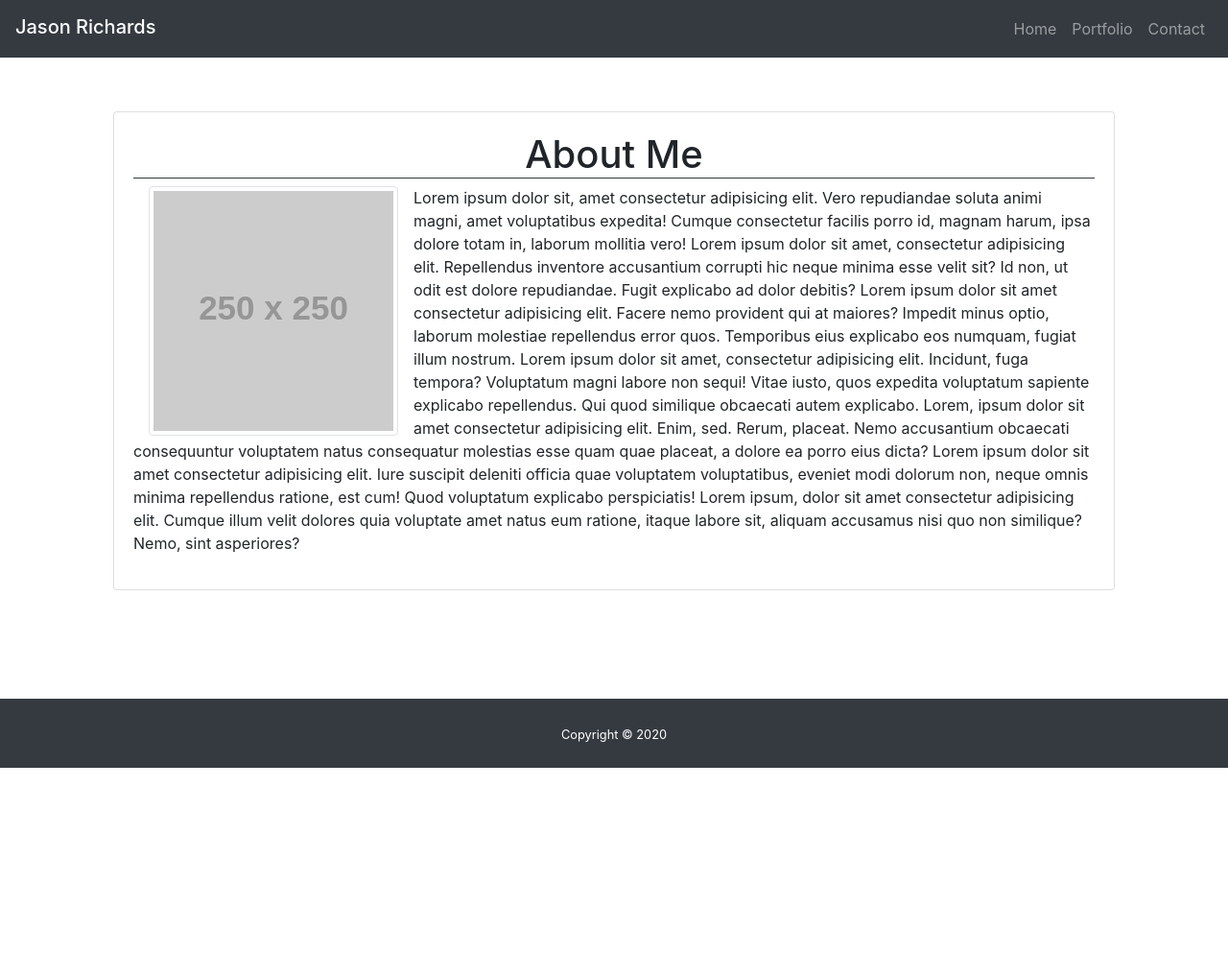
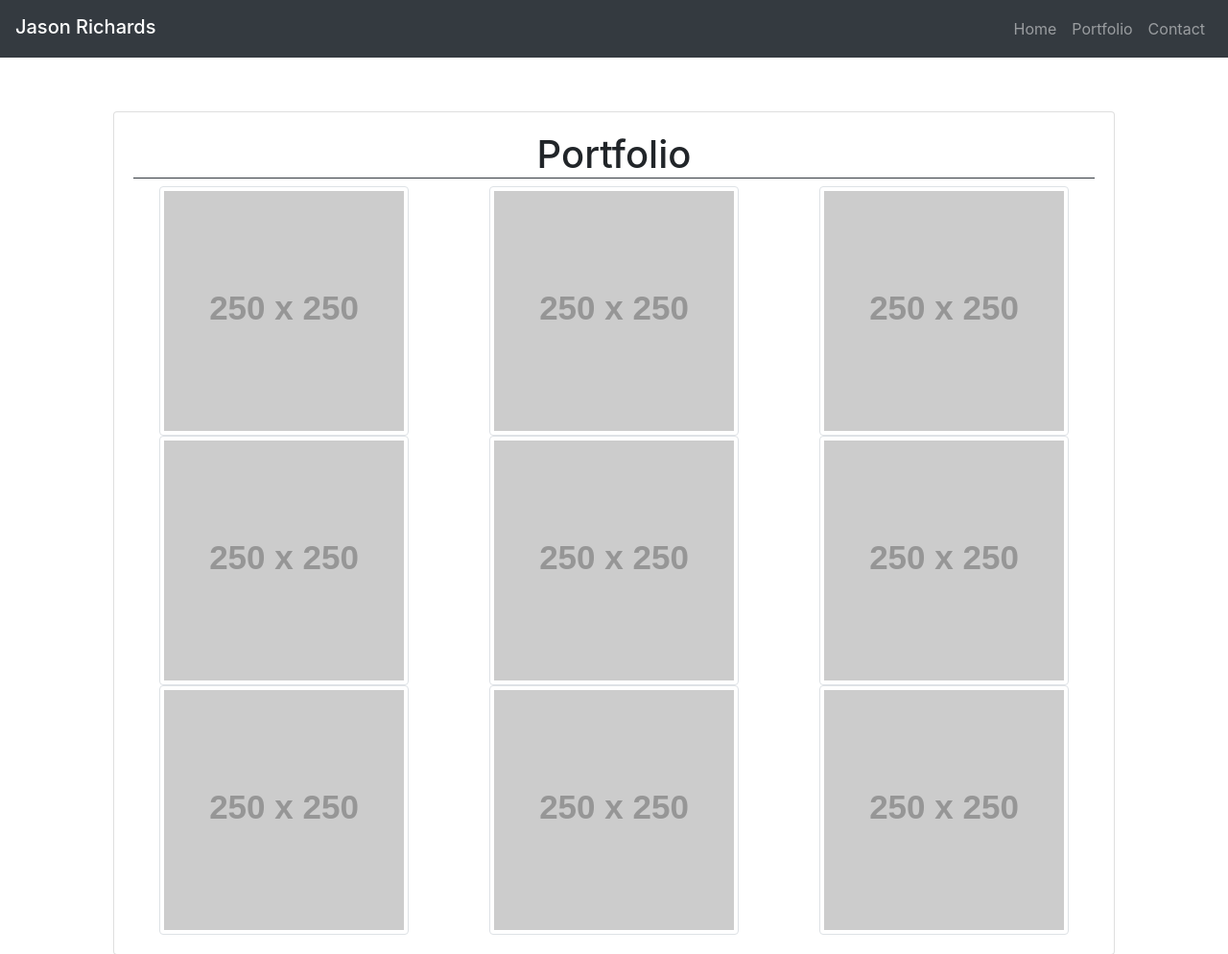
Before and after one commit to jrkrichards/Bootstrap_Portfolio, a plain HTML site: page portfolio.html in a window 1280 px wide. Shown: the top 994 px of the page at 96% size. Before the commit the page ends 800 px from the top, so only its background shows below. Drawn offline with nearby package versions, Linux system fonts and the light colour scheme; placeholder pictures from the web are drawn by us.

Commit message:
updated the portfolio page. Need to add spacing

```diff
--- a/portfolio.html
+++ b/portfolio.html
@@ -52,48 +52,86 @@
           <div class="col-md-12">
             <div class="card mt-2">
               <div class="card-body">
-                <h1 class="border-bottom border-dark">About Me</h1>
+                <h1 class="border-bottom border-dark">Portfolio</h1>
+
+                <!-- Start of Image Row 1 -->
                 <div class="row">
-                  <div class="col-md-12 text-left">
+                  <div class="col-md-4">
                     <img
                       src="http://placehold.it/250x250"
                       alt="Placeholder"
-                      class="img-thumbnail mx-3"
-                      align="left"
+                      class="img-thumbnail"
                     />
-                    <p>
-                      Lorem ipsum dolor sit, amet consectetur adipisicing elit.
-                      Vero repudiandae soluta animi magni, amet voluptatibus
-                      expedita! Cumque consectetur facilis porro id, magnam
-                      harum, ipsa dolore totam in, laborum mollitia vero! Lorem
-                      ipsum dolor sit amet, consectetur adipisicing elit.
-                      Repellendus inventore accusantium corrupti hic neque
-                      minima esse velit sit? Id non, ut odit est dolore
-                      repudiandae. Fugit explicabo ad dolor debitis? Lorem ipsum
-                      dolor sit amet consectetur adipisicing elit. Facere nemo
-                      provident qui at maiores? Impedit minus optio, laborum
-                      molestiae repellendus error quos. Temporibus eius
-                      explicabo eos numquam, fugiat illum nostrum. Lorem ipsum
-                      dolor sit amet, consectetur adipisicing elit. Incidunt,
-                      fuga tempora? Voluptatum magni labore non sequi! Vitae
-                      iusto, quos expedita voluptatum sapiente explicabo
-                      repellendus. Qui quod similique obcaecati autem explicabo.
-                      Lorem, ipsum dolor sit amet consectetur adipisicing elit.
-                      Enim, sed. Rerum, placeat. Nemo accusantium obcaecati
-                      consequuntur voluptatem natus consequatur molestias esse
-                      quam quae placeat, a dolore ea porro eius dicta? Lorem
-                      ipsum dolor sit amet consectetur adipisicing elit. Iure
-                      suscipit deleniti officia quae voluptatem voluptatibus,
-                      eveniet modi dolorum non, neque omnis minima repellendus
-                      ratione, est cum! Quod voluptatum explicabo perspiciatis!
-                      Lorem ipsum, dolor sit amet consectetur adipisicing elit.
-                      Cumque illum velit dolores quia voluptate amet natus eum
-                      ratione, itaque labore sit, aliquam accusamus nisi quo non
-                      similique? Nemo, sint asperiores?
-                    </p>
                   </div>
+                  <div class="col-md-4">
+                    <img
+                      src="http://placehold.it/250x250"
+                      alt="Placeholder"
+                      class="img-thumbnail"
+                    />
+                  </div>
+                  <div class="col-md-4">
+                    <img
+                      src="http://placehold.it/250x250"
+                      alt="Placeholder"
+                      class="img-thumbnail"
+                    />
+                  </div>
+              </div>
+              <!-- End of Image Row 1 -->
+
+              <!-- Start of Image Row 2 -->
+              <div class="row">
+                <div class="col-md-4">
+                  <img
+                    src="http://placehold.it/250x250"
+                    alt="Placeholder"
+                    class="img-thumbnail"
+                  />
                 </div>
+                <div class="col-md-4">
+                  <img
+                    src="http://placehold.it/250x250"
+                    alt="Placeholder"
+                    class="img-thumbnail"
+                  />
+                </div>
+                <div class="col-md-4">
+                  <img
+                    src="http://placehold.it/250x250"
+                    alt="Placeholder"
+                    class="img-thumbnail"
+                  />
+                </div>
+            </div>
+            <!-- End of Image Row 2 -->
+
+            <!-- Start of Image Row 3 -->
+            <div class="row">
+              <div class="col-md-4">
+                <img
+                  src="http://placehold.it/250x250"
+                  alt="Placeholder"
+                  class="img-thumbnail"
+                />
               </div>
+              <div class="col-md-4">
+                <img
+                  src="http://placehold.it/250x250"
+                  alt="Placeholder"
+                  class="img-thumbnail"
+                />
+              </div>
+              <div class="col-md-4">
+                <img
+                  src="http://placehold.it/250x250"
+                  alt="Placeholder"
+                  class="img-thumbnail"
+                />
+              </div>
+          </div>
+          <!-- End of Image Row 3 -->
+
             </div>
           </div>
         </div>
```
